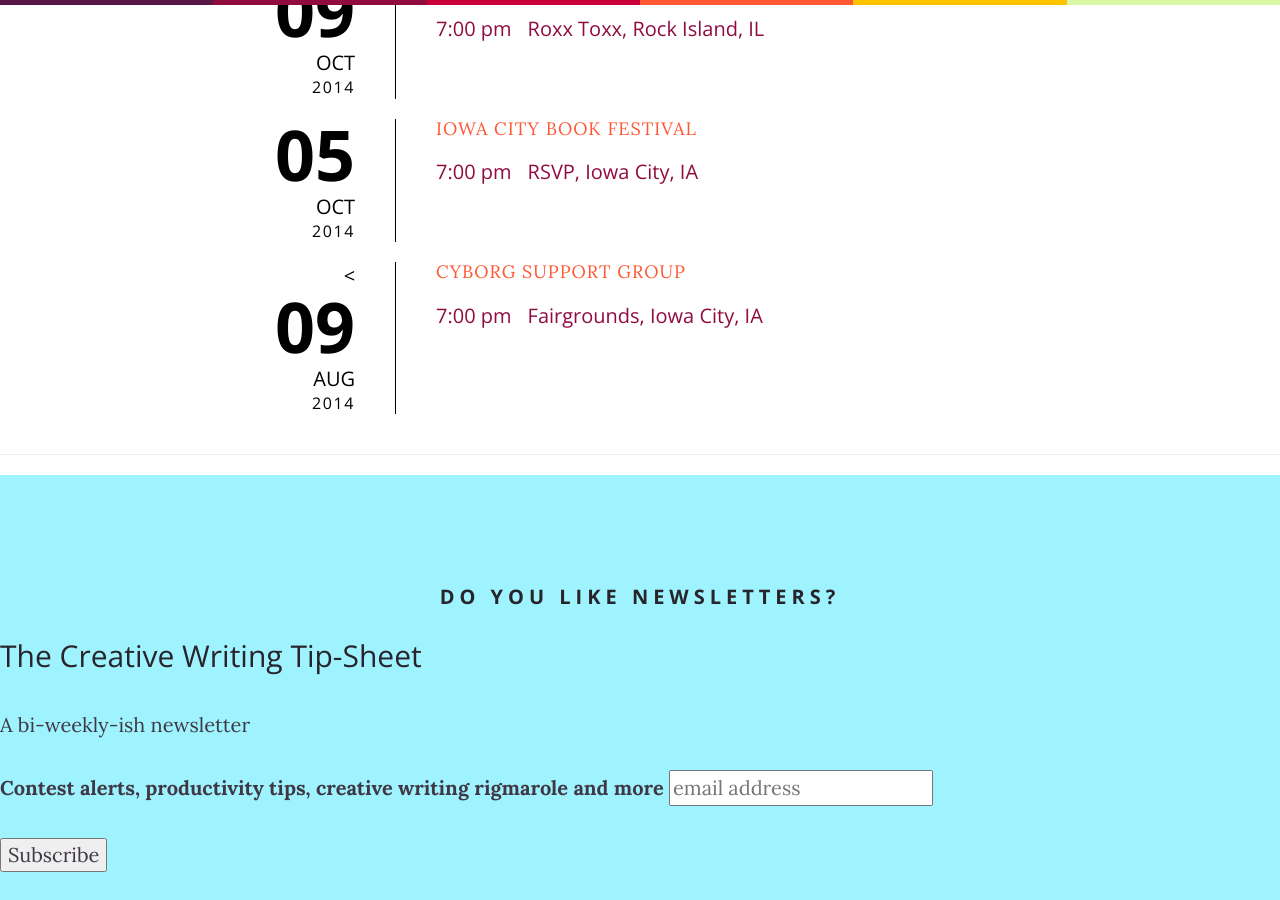
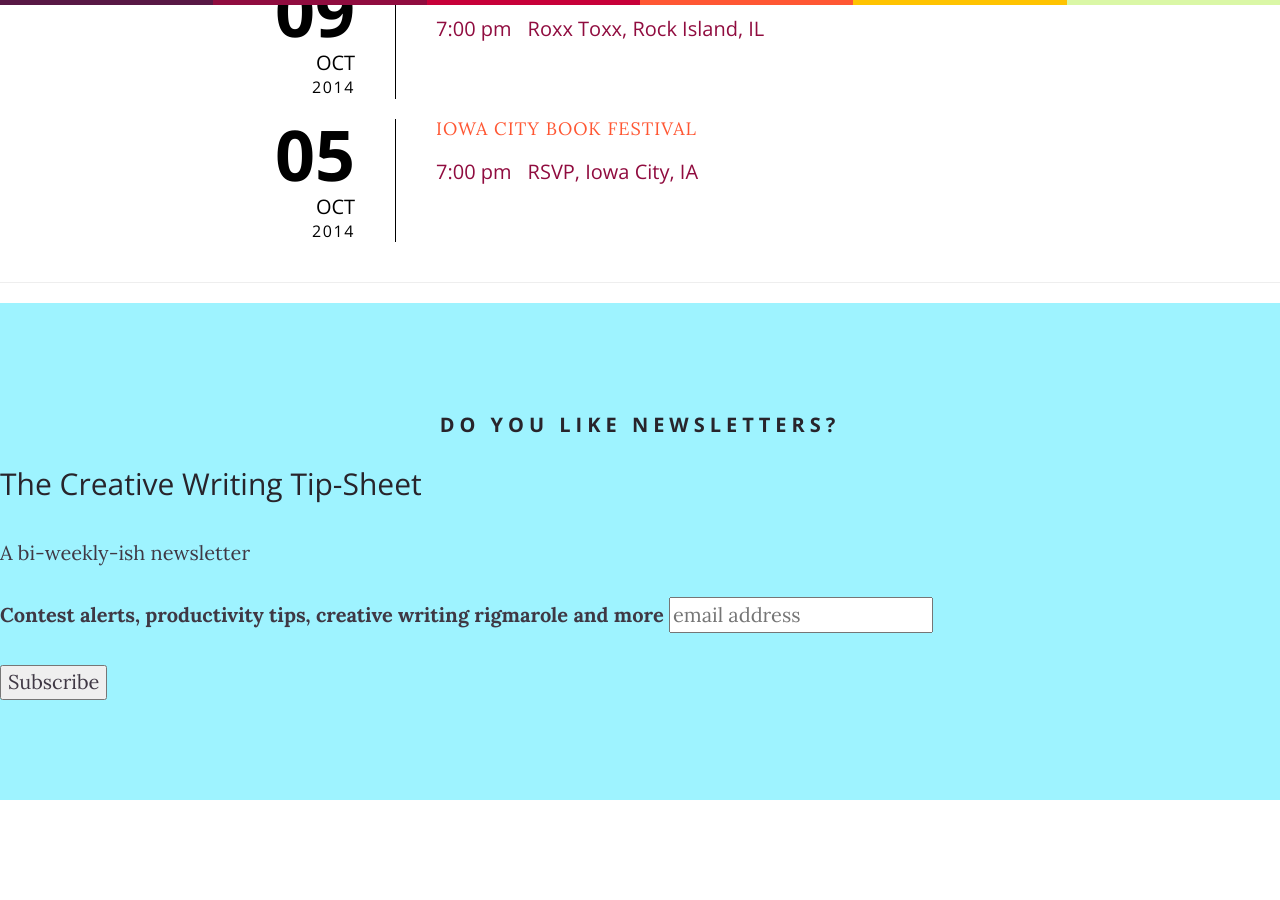
Before and after one commit to laurenhaldeman/laurenhaldeman.github.io, a Jekyll site: the page built from readings.html, in a window 1280 px wide and 900 px high, scrolled down 5634 px. Built offline with Jekyll 4.4.1, drawn with Linux system fonts in a browser that asks for light colours; nearby versions of some CDN libraries; some web fonts are replaced; comment, search, counter and statistics services are not loaded.

```diff
--- a/readings.html
+++ b/readings.html
@@ -171,8 +171,5 @@
 <div class="event-date"><div class="start-date"><div class="event-day">05</div><div class="event-month">Oct</div><div class="event-year">2014</div></div></div>
 <div class="event-info single-day"><div class="event-title"><h3>Iowa City Book Festival</h3></div><span class="event-time">7:00 pm</span><span class="event-location">RSVP, Iowa City, IA</span></div>
 </li>
-<li class="event ">
-<div class="event-date"><div class="start-date"><<div class="event-day">09</div><div class="event-month">Aug</div><div class="event-year">2014</div></div></div>
-<div class="event-info single-day"><div class="event-title"><h3>Cyborg Support Group</h3></div><span class="event-time">7:00 pm</span><span class="event-location">Fairgrounds, Iowa City, IA</span></div>
-</li></ul>
+</ul>
 </div>
```
Also changed, not shown: index.html (+5 -4 lines).
